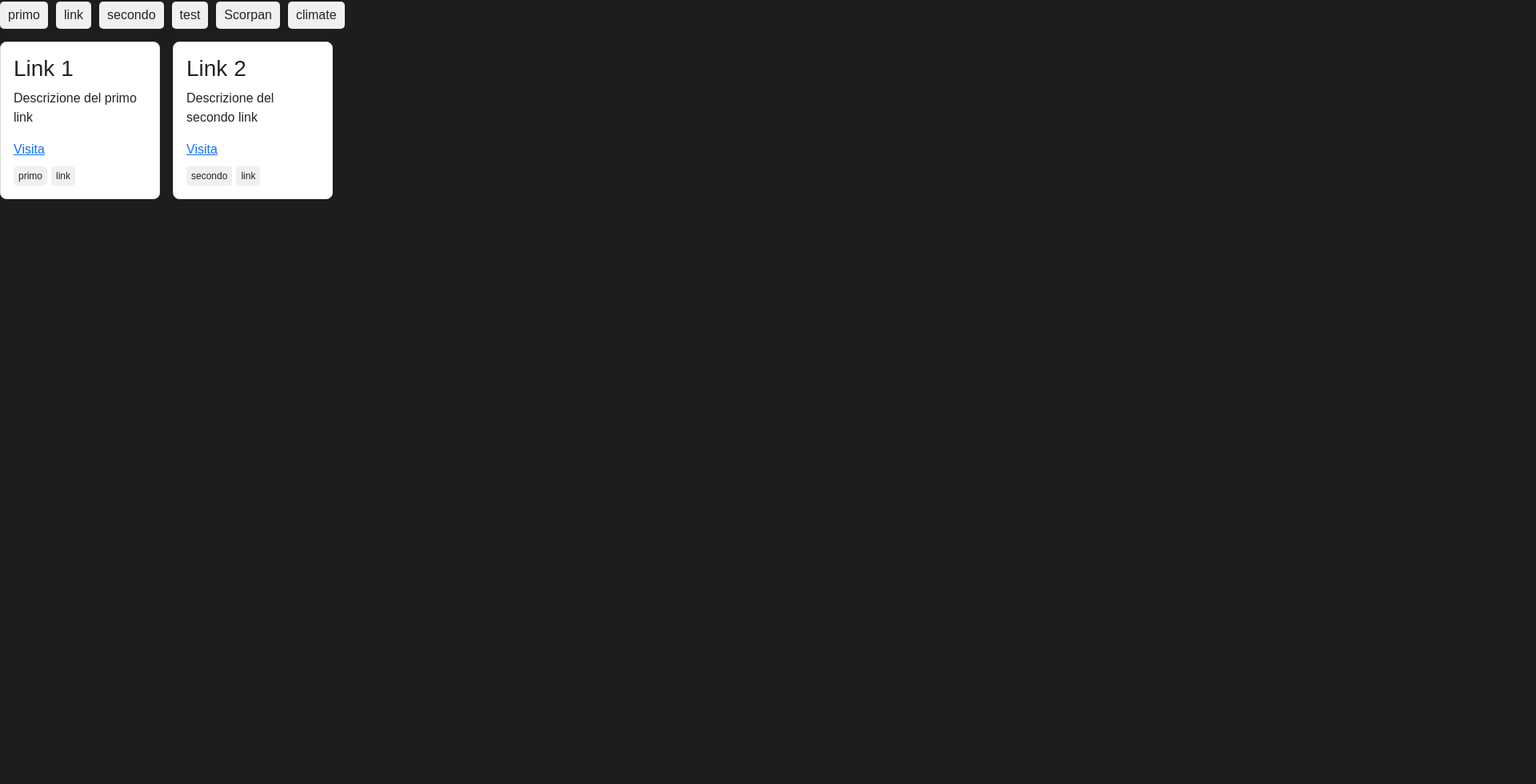
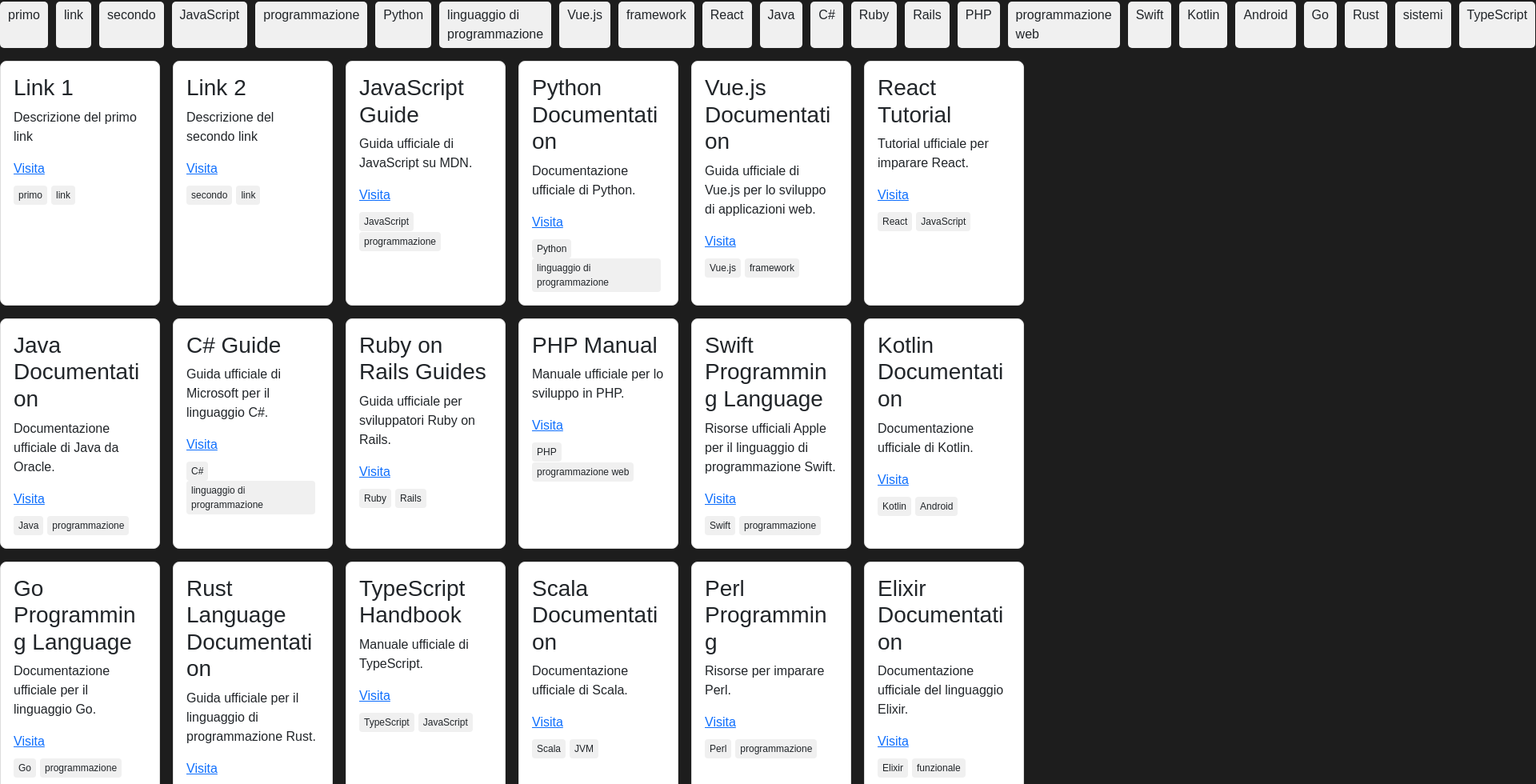
Before and after one commit to JungleKiosk/tagLinks, a Vue app: page /links in a window 1280 px wide. Shown: the part 122-1102 px from the top of the page at 80% size, 1920 px wide, since content can reach past the window. Before the commit the page ends 800 px from the top, so only its background shows below. Built offline with nearby package versions, Linux system fonts and the light colour scheme.

Commit message:
test 20 tags to 20 cards

```diff
--- a/src/data/data.json
+++ b/src/data/data.json
@@ -12,5 +12,131 @@
       "url": "https://github.com/JungleKiosk",
       "description": "Descrizione del secondo link",
       "tags": ["secondo", "link"]
+    },
+    {
+      "id": 3,
+      "title": "JavaScript Guide",
+      "url": "https://developer.mozilla.org/en-US/docs/Web/JavaScript/Guide",
+      "description": "Guida ufficiale di JavaScript su MDN.",
+      "tags": ["JavaScript", "programmazione"]
+    },
+    {
+      "id": 4,
+      "title": "Python Documentation",
+      "url": "https://docs.python.org/3/",
+      "description": "Documentazione ufficiale di Python.",
+      "tags": ["Python", "linguaggio di programmazione"]
+    },
+    {
+      "id": 5,
+      "title": "Vue.js Documentation",
+      "url": "https://vuejs.org/v2/guide/",
+      "description": "Guida ufficiale di Vue.js per lo sviluppo di applicazioni web.",
+      "tags": ["Vue.js", "framework"]
+    },
+    {
+      "id": 6,
+      "title": "React Tutorial",
+      "url": "https://reactjs.org/tutorial/tutorial.html",
+      "description": "Tutorial ufficiale per imparare React.",
+      "tags": ["React", "JavaScript"]
+    },
+    {
+      "id": 7,
+      "title": "Java Documentation",
+      "url": "https://docs.oracle.com/en/java/",
+      "description": "Documentazione ufficiale di Java da Oracle.",
+      "tags": ["Java", "programmazione"]
+    },
+    {
+      "id": 8,
+      "title": "C# Guide",
+      "url": "https://docs.microsoft.com/en-us/dotnet/csharp/",
+      "description": "Guida ufficiale di Microsoft per il linguaggio C#.",
+      "tags": ["C#", "linguaggio di programmazione"]
+    },
+    {
+      "id": 9,
+      "title": "Ruby on Rails Guides",
+      "url": "https://guides.rubyonrails.org/",
+      "description": "Guida ufficiale per sviluppatori Ruby on Rails.",
+      "tags": ["Ruby", "Rails"]
+    },
+    {
+      "id": 10,
+      "title": "PHP Manual",
+      "url": "https://www.php.net/manual/en/",
+      "description": "Manuale ufficiale per lo sviluppo in PHP.",
+      "tags": ["PHP", "programmazione web"]
+    },
+    {
+      "id": 11,
+      "title": "Swift Programming Language",
+      "url": "https://developer.apple.com/swift/",
+      "description": "Risorse ufficiali Apple per il linguaggio di programmazione Swift.",
+      "tags": ["Swift", "programmazione"]
+    },
+    {
+      "id": 12,
+      "title": "Kotlin Documentation",
+      "url": "https://kotlinlang.org/docs/home.html",
+      "description": "Documentazione ufficiale di Kotlin.",
+      "tags": ["Kotlin", "Android"]
+    },
+    {
+      "id": 13,
+      "title": "Go Programming Language",
+      "url": "https://golang.org/doc/",
+      "description": "Documentazione ufficiale per il linguaggio Go.",
+      "tags": ["Go", "programmazione"]
+    },
+    {
+      "id": 14,
+      "title": "Rust Language Documentation",
+      "url": "https://doc.rust-lang.org/",
+      "description": "Guida ufficiale per il linguaggio di programmazione Rust.",
+      "tags": ["Rust", "sistemi"]
+    },
+    {
+      "id": 15,
+      "title": "TypeScript Handbook",
+      "url": "https://www.typescriptlang.org/docs/handbook/intro.html",
+      "description": "Manuale ufficiale di TypeScript.",
+      "tags": ["TypeScript", "JavaScript"]
+    },
+    {
+      "id": 16,
+      "title": "Scala Documentation",
+      "url": "https://docs.scala-lang.org/",
+      "description": "Documentazione ufficiale di Scala.",
+      "tags": ["Scala", "JVM"]
+    },
+    {
+      "id": 17,
+      "title": "Perl Programming",
+      "url": "https://www.perl.org/docs.html",
+      "description": "Risorse per imparare Perl.",
+      "tags": ["Perl", "programmazione"]
+    },
+    {
+      "id": 18,
+      "title": "Elixir Documentation",
+      "url": "https://elixir-lang.org/docs.html",
+      "description": "Documentazione ufficiale del linguaggio Elixir.",
+      "tags": ["Elixir", "funzionale"]
+    },
+    {
+      "id": 19,
+      "title": "Shell Scripting Guide",
+      "url": "https://www.shellscript.sh/",
+      "description": "Guida pratica per scripting di shell.",
+      "tags": ["Shell", "scripting"]
+    },
+    {
+      "id": 20,
+      "title": "Haskell Language Documentation",
+      "url": "https://www.haskell.org/documentation/",
+      "description": "Guida e documentazione per Haskell.",
+      "tags": ["Haskell", "funzionale"]
     }
   ]
--- a/src/data/tagsData.js
+++ b/src/data/tagsData.js
@@ -3,7 +3,32 @@
     { id: 1, name: "primo" },
     { id: 2, name: "link" },
     { id: 3, name: "secondo" },
-    { id: 1, name: "test" },
-    { id: 2, name: "Scorpan" },
-    { id: 3, name: "climate" }
+    { id: 4, name: "JavaScript" },
+    { id: 5, name: "programmazione" },
+    { id: 6, name: "Python" },
+    { id: 7, name: "linguaggio di programmazione" },
+    { id: 8, name: "Vue.js" },
+    { id: 9, name: "framework" },
+    { id: 10, name: "React" },
+    { id: 11, name: "Java" },
+    { id: 12, name: "C#" },
+    { id: 13, name: "Ruby" },
+    { id: 14, name: "Rails" },
+    { id: 15, name: "PHP" },
+    { id: 16, name: "programmazione web" },
+    { id: 17, name: "Swift" },
+    { id: 18, name: "Kotlin" },
+    { id: 19, name: "Android" },
+    { id: 20, name: "Go" },
+    { id: 21, name: "Rust" },
+    { id: 22, name: "sistemi" },
+    { id: 23, name: "TypeScript" },
+    { id: 24, name: "Scala" },
+    { id: 25, name: "JVM" },
+    { id: 26, name: "Perl" },
+    { id: 27, name: "Elixir" },
+    { id: 28, name: "funzionale" },
+    { id: 29, name: "Shell" },
+    { id: 30, name: "scripting" },
+    { id: 31, name: "Haskell" }
 ];
```
